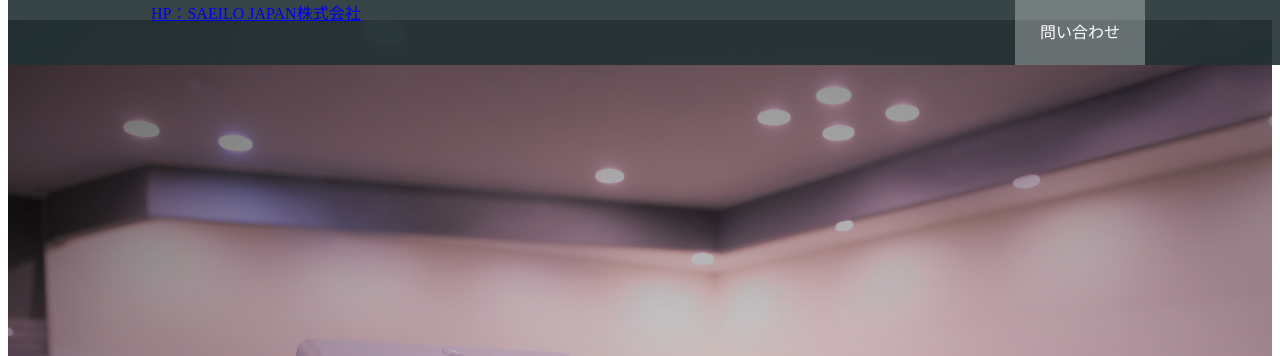
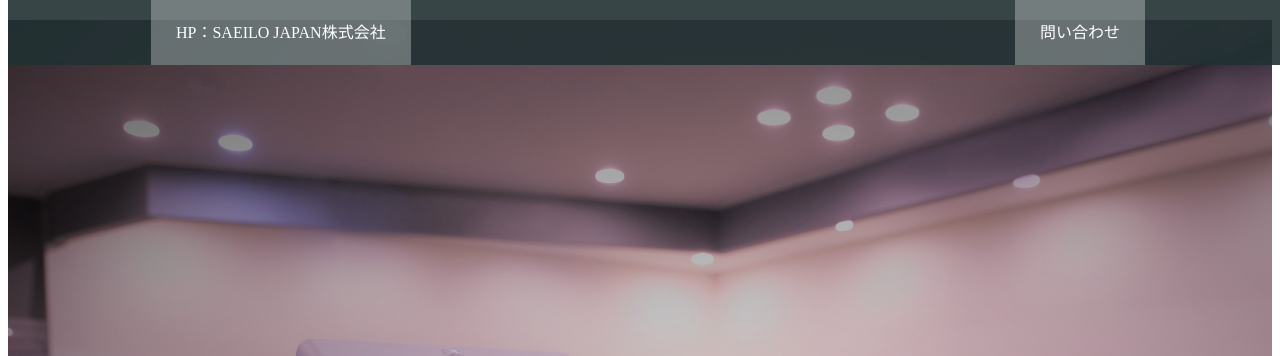
Before and after one commit to yukyoooo/geomagicdesignx, a plain HTML site: page index.html in a window 1280 px wide. Shown: the top 356 px of the page. Drawn offline with nearby package versions, Linux system fonts and the light colour scheme.

Commit message:
Update stylesheet.css

```diff
--- a/stylesheet.css
+++ b/stylesheet.css
@@ -20,11 +20,26 @@ header {
 }
 .header-left {
   float: left;
+  background-color: rgba(255, 255, 255, 0.3);
+  transition: all 0.5s;
 }
+
 .header-left p {
   color:white;
   margin:20px 0px;
 }
+
+.header-left:hover {
+  background-color: rgba(255, 255, 255, 0.5);
+}
+.header-left a {
+  line-height: 65px;
+  padding: 0 25px;
+  color: white;
+  display:block;
+  text-decoration: none;
+}
+
 .header-right {
   float: right;
   background-color: rgba(255, 255, 255, 0.3);
@@ -37,9 +52,10 @@ header {
   line-height: 65px;
   padding: 0 25px;
   color: white;
-  display: block;
+  display:block;
   text-decoration: none;
 }
+
 
 .top-wrapper{
   width:100%;
```
